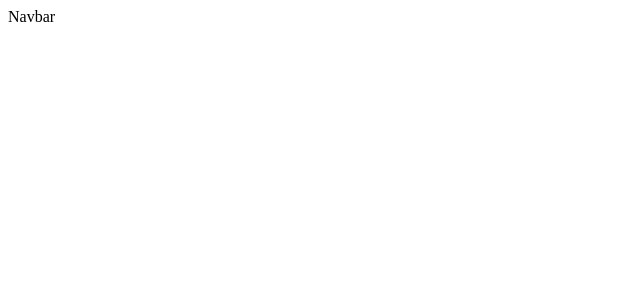
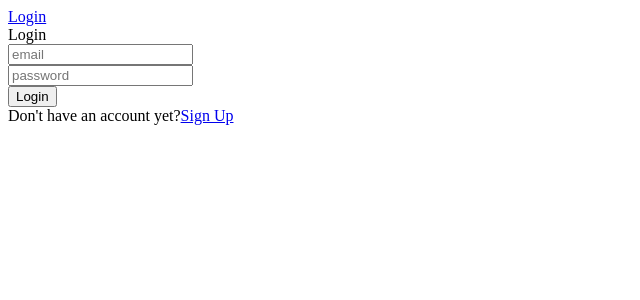
Before and after one commit to lexasv97/react-scraper, a React (Vite) app: page /login in a window 1280 px wide. Before the commit this address had no page. Shown: the top 300 px of the page, without its empty margins (0-640 px from the left). Built offline with nearby package versions, Linux system fonts and the light colour scheme.

Commit message:
4th commit

```diff
--- a/src/App.jsx
+++ b/src/App.jsx
@@ -1,16 +1,44 @@
-import { useState } from 'react'
+import { useState, useContext } from 'react'
 import Navbar from './components/Navbar'
 import HomePage from './pages/HomePage'
-import {Routes, Route} from 'react-router-dom'
+import LoginPage from './pages/LoginPage'
+import SignupPage from './pages/SignupPage'
+import { AuthContext } from './context/auth.context'
+import { Routes, Route, Navigate, Outlet } from 'react-router-dom'
 
 function App() {
 
+  const { user, isLoggedIn } = useContext(AuthContext)
+
+  const LoggedIn = () => {
+    return isLoggedIn ? <Outlet /> : <Navigate to='/login' />
+  }
+
+  const NotLoggedIn = () => {
+    return !isLoggedIn ? <Outlet /> : <Navigate to='/' />
+  }
 
   return (
     <div>
       <Navbar />
+
       <Routes>
+
         <Route path='/' element={<HomePage />} />
+
+        <Route element={<NotLoggedIn />}>
+
+              <Route path='/login' element={<LoginPage />} />
+              <Route path='/signup' element={<SignupPage />} />
+
+            </Route>
+
+            <Route element={<LoggedIn />}>
+
+              <Route path='/logout' />
+
+            </Route>
+
       </Routes>
     </div>
   )
--- /dev/null
+++ b/src/components/GamestopGame.jsx
@@ -0,0 +1,13 @@
+import { Link } from "react-router-dom"
+
+const GamestopGame = ({ game }) => {
+    return (
+        game &&
+        <div>
+            <h3>{game.name}</h3>
+            <Link>{game.url}</Link>
+        </div>
+    )
+}
+
+export default GamestopGame
--- a/src/components/Navbar.jsx
+++ b/src/components/Navbar.jsx
@@ -1,8 +1,29 @@
+import { Link } from "react-router-dom"
+import { AuthContext } from "../context/auth.context";
+import { useContext, useState } from "react";
 
 const Navbar = () => {
-  return (
-    <div>Navbar</div>
-  )
+
+    // const { isLoggedIn, user } = useContext(AuthContext);
+
+    const getToken = () => {
+        return localStorage.getItem('authToken')
+    }
+
+    return (
+        <nav>
+            <div>
+                <div>
+                    {
+                        !getToken() && <Link to='/login'>
+                            <span>Login</span>
+                        </Link>
+                    }
+                </div>
+
+            </div>
+        </nav>
+    )
 }
 
 export default Navbar
--- a/src/main.jsx
+++ b/src/main.jsx
@@ -5,10 +5,14 @@ import './index.css'
 
 import { BrowserRouter } from "react-router-dom";
 
+import { AuthProvider } from "./context/auth.context";
+
 ReactDOM.createRoot(document.getElementById('root')).render(
   <React.StrictMode>
     <BrowserRouter>
-      <App />
+      <AuthProvider>
+        <App />
+      </AuthProvider>
     </BrowserRouter>
-  </React.StrictMode>,
+   </React.StrictMode>
 )
--- a/src/pages/HomePage.jsx
+++ b/src/pages/HomePage.jsx
@@ -1,11 +1,12 @@
 import { useState, useEffect } from "react"
 import { post, get } from "../services/authService";
-import { useNavigate } from "react-router-dom";
+import { Link, useNavigate } from "react-router-dom";
+import GamestopGame from "../components/GamestopGame";
 
 const HomePage = () => {
-    const [linkOfAllGamestopGAmes, setLinkOfAllGamestopGAmes] = useState('')
-    const [linkOfClearenceGamestop, setLinkOfClearenceGamestop] = useState('')
-    const [numberOfPages, setNumberOfPages] = useState(0)
+    const [linkOfAllGamestopGAmes, setLinkOfAllGamestopGAmes] = useState('https://www.gamestop.com/video-games/new?prefn1=platform&prefv1=Nintendo%7CNintendo%20Switch%7CPlayStation%204%7CPlayStation%205%7CSuper%20Nintendo%7CXbox%20One%7CXbox%20Series%20S%7CXbox%20Series%20X&view=new&hybrid=true')
+    const [linkOfClearenceGamestop, setLinkOfClearenceGamestop] = useState('https://www.gamestop.com/search/new/?prefn1=platform&prefv1=Nintendo%7CNintendo%20Switch%7CPlayStation%204%7CPlayStation%205%7CSuper%20Nintendo%7CXbox%20One%7CXbox%20Series%20S%7CXbox%20Series%20X&view=new')
+    const [numberOfPages, setNumberOfPages] = useState(1)
     const [data, setData] = useState([])
     const navigate = useNavigate()
 
@@ -16,18 +17,26 @@ const HomePage = () => {
 
         post('/gamestop/new', body)
             .then((response) => {
-                console.log(response.data)
+                setData(response.data)
             })
             .catch(err => {
                 console.log(err)
             })
     }
 
-    const gamestopClearenceLinkSubmit = (e) => {
-        e.preventDefault()
+    const getAllGamestopGames = () => {
+        get('/gamestop')
+            .then((response) => {
+                setData(response.data)
+            })
+            .catch((err) => {
+                console.log(err)
+            })
+    }
 
-        const body = { linkOfClearenceGamestop }
-    }
+    // useEffect(() => {
+    //     getAllGamestopGames()
+    // }, [])
     return (
         <div>
             <div>
@@ -53,30 +62,19 @@ const HomePage = () => {
                 </form>
             </div>
             <div>
-                <h1>Gamestop Clearence link</h1>
-                <form onSubmit={gamestopClearenceLinkSubmit}>
-                    <input
-                        type="text"
-                        placeholder="link"
-                        name='linkOfClearenceGamestop'
-                        value={linkOfClearenceGamestop}
-                        onChange={(e) => setLinkOfClearenceGamestop(e.target.value)}
-                        required
-                    />
-                    <button type="submit">Submit</button>
-                </form>
+                <p>https://www.gamestop.com/search/new/?prefn1=platform&prefv1=Nintendo%7CNintendo%20Switch%7CPlayStation%204%7CPlayStation%205%7CSuper%20Nintendo%7CXbox%20One%7CXbox%20Series%20S%7CXbox%20Series%20X&view=new</p>
             </div>
-            <div> {data && <div>
-            {
-                data.map((game) => {
-                    <div key={game._id}>
-                        <p>{game}</p>
-                        {/* <p>{game.link}</p> */}
+
+            <div>
+                {data.length &&
+                    <div>
+                        {
+                            data.map((game) => {
+                                return (<GamestopGame key={game._id} game={game} />)
+                            })
+                        }
                     </div>
-                })
-            }
-            </div>
-            }
+                }
             </div>
         </div>
     )
--- /dev/null
+++ b/src/pages/LoginPage.jsx
@@ -0,0 +1,85 @@
+import { useState, useContext } from "react";
+import { AuthContext } from "../context/auth.context";
+import { Link, useNavigate } from "react-router-dom";
+import { post } from "../services/authService";
+
+const UserLogin = () => {
+  const [email, setEmail] = useState("");
+  const [password, setPassword] = useState("");
+  const [errorMessage, setErrorMessage] = useState(undefined);
+
+  const { storeToken, authenticateUser } = useContext(AuthContext)
+
+  const navigate = useNavigate();
+
+  const handleEmail = (e) => setEmail(e.target.value);
+  const handlePassword = (e) => setPassword(e.target.value);
+
+  const handleLoginSubmit = (e) => {
+    e.preventDefault();
+    const requestBody = { email, password };
+
+    post('/auth/login', requestBody)
+      .then((response) => {
+        // Request to the server's endpoint `/auth/login` returns a response
+        // with the JWT string ->  response.data.authToken
+        // console.log('JWT token', response.data.authToken);
+        //console.log("DATA =====>", response.data)
+        storeToken(response.data.authToken)
+        authenticateUser()
+        navigate('/');
+      })
+      .catch((error) => {
+        const errorDescription = error.response.data.message;
+        setErrorMessage(errorDescription);
+      })
+  };
+  return (
+    <div style={{height:'70vh'}}>
+      <div>
+        <span >Login</span>
+
+        <form onSubmit={handleLoginSubmit}>
+
+          <div>
+            <input
+              placeholder="email"
+              type="email"
+              name="email"
+              value={email}
+              onChange={handleEmail}
+              required
+            />
+          </div>
+
+          <div>
+            <input
+              placeholder="password"
+              type="password"
+              name="password"
+              value={password}
+              onChange={handlePassword}
+              required
+            />
+          </div>
+
+          <div>
+            <button type="submit">Login</button>
+          </div>
+
+          <div>
+            <span>Don't have an account yet?
+              <Link to="/signup">Sign Up</Link>
+            </span>
+          </div>
+
+          {errorMessage && <p>{errorMessage}</p>}
+
+        </form>
+
+      </div>
+    </div>
+  )
+}
+
+export default UserLogin
--- /dev/null
+++ b/src/pages/SignupPage.jsx
@@ -0,0 +1,94 @@
+import { useState, useContext } from "react";
+import { Link, useNavigate } from "react-router-dom";
+
+import { AuthContext } from "../context/auth.context";
+
+import { post } from "../services/authService";
+
+const UserSignup = () => {
+
+  const [email, setEmail] = useState("");
+  const [password, setPassword] = useState("");
+
+  const [errorMessage, setErrorMessage] = useState(undefined);
+
+  const { authenticateUser, storeToken } = useContext(AuthContext)
+
+  const navigate = useNavigate();
+
+  const handleEmail = (e) => setEmail(e.target.value);
+  const handlePassword = (e) => setPassword(e.target.value);
+
+  const handleSignupSubmit = (e) => {
+    e.preventDefault();
+    // Create an object representing the request body
+    const requestBody = { email, password};
+
+    // Make an axios request to the API
+    // If the POST request is a successful redirect to the login page
+    // If the request resolves with an error, set the error message in the state
+    post('/auth/signup', requestBody)
+      .then((response) => {
+        //console.log("Created user ===>", response.data)
+        storeToken(response.data.authToken)
+        authenticateUser()
+        navigate('/');
+      })
+      .catch((error) => {
+        const errorDescription = error.response.data.message;
+        setErrorMessage(errorDescription);
+      })
+  }
+
+  return (
+
+    <div style={{ height: '70vh' }}>
+      <div>
+        <span>Register</span>
+
+        <form onSubmit={handleSignupSubmit}>
+
+          <div>
+            <input
+              placeholder="email"
+              type="email"
+              name="email"
+              value={email}
+              onChange={handleEmail}
+              required
+            />
+          </div>
+
+          <div>
+            <input
+              placeholder="password"
+              type="password"
+              name="password"
+              value={password}
+              onChange={handlePassword}
+              required
+            />
+          </div>
+
+          <div>
+            <button type="submit">Signup</button>
+          </div>
+
+          <div>
+            <span>Already have account?
+              <Link to="/login">Login</Link>
+            </span>
+          </div>
+
+          {errorMessage && <p>{errorMessage}</p>}
+
+        </form>
+
+      </div>
+    </div>
+
+
+  )
+}
+
+export default UserSignup
```
